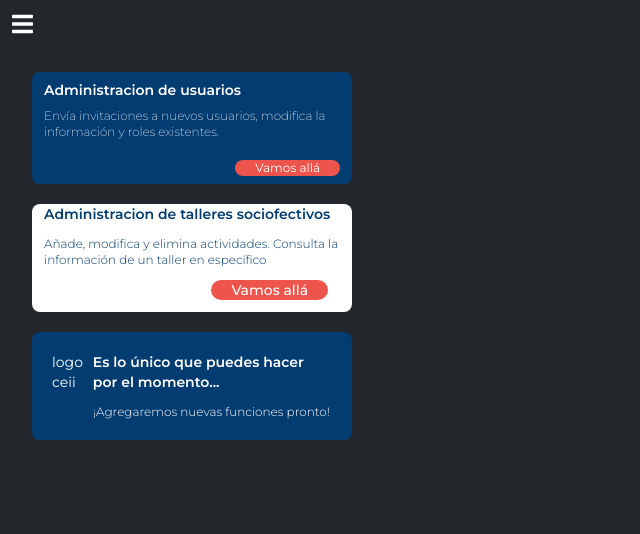
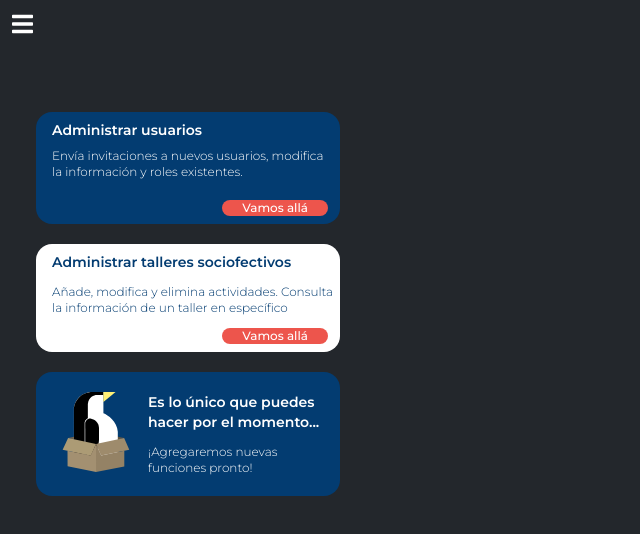
Before and after one commit to CEII/ceii.web, a Next.js app: page /cms in a window 1280 px wide. Shown: the top 534 px of the page, without its empty margins (0-640 px from the left). Built offline with nearby package versions, Linux system fonts and the light colour scheme.

Commit message:
feat: New sizes and ceii logo

```diff
--- a/pages/cms/index.tsx
+++ b/pages/cms/index.tsx
@@ -1,41 +1,45 @@
 import type { NextPage } from 'next';
 import { FontAwesomeIcon } from '@fortawesome/react-fontawesome';
-import { faBars } from '@fortawesome/free-solid-svg-icons'
+import { faBars } from '@fortawesome/free-solid-svg-icons';
 import Link from 'next/link';
+import Cmslogo from 'components/Cmslogo/Index';
 
 const Cms: NextPage = () => (
-        <div >
+    <div>
         <navar>
-                <FontAwesomeIcon icon={faBars}  className="w-10 mt-3 ml-3 text-2xl text-white"/>
+            <FontAwesomeIcon icon={faBars} className="w-10 mt-3 ml-3 text-2xl text-white" />
         </navar>
 
-            <section className="flex-col m-8 space-y-5 w-80">
+        <section className="flex-col m-7 mt-16 space-y-5 w-80 p-2">
 
-            <div className="pl-3 text-sm text-white rounded-lg bg-secondary">
-                <h2 className="pt-2 font-sans font-semibold">Administracion de usuarios</h2>
-                    <p className="pt-2 space-y-5 text-xs font-extralight"> Envía invitaciones a nuevos usuarios, modifica la información y roles existentes.</p>
+            <div className="pl-4 text-sm text-white rounded-2xl bg-secondary">
+
+                <h2 className="pt-2 font-sans font-semibold">Administrar usuarios</h2>
+                <p className="pt-2 pr-3 text-xs font-light"> Envía invitaciones a nuevos usuarios, modifica la información y roles existentes.</p>
 
                 <div className="flex justify-end pb-2 pr-3">
                     <Link href="/cms/users">
-                        <a className="pl-5 pr-5 mt-5 text-xs rounded-full bg-accent">Vamos allá</a>
+                        <a className="pl-5 pr-5 font-medium text-xs mt-5 text-white rounded-full bg-accent">Vamos allá</a>
                     </Link>
                 </div>
             </div>
 
-            <div className="pl-3 text-sm bg-white rounded-lg text-secondary">
-                <h2 className="font-sans font-semibold">Administracion de talleres sociofectivos</h2>
+            <div className="pl-4 text-sm bg-white rounded-2xl text-secondary">
+                <h2 className="pt-2 font-sans font-semibold">Administrar talleres sociofectivos</h2>
                 <p className="mt-3 text-xs font-light"> Añade, modifica y elimina actividades. Consulta la información de un taller en específico</p>
 
-                <div className="flex justify-end pr-3">
+                <div className="flex justify-end pb-2 pr-3">
                     <Link href="/cms/users">
-                        <a className="pl-5 pr-5 m-3 font-medium text-white rounded-full bg-accent">Vamos allá</a>
+                        <a className="pl-5 pr-5 font-medium  text-xs mt-3 text-white rounded-full bg-accent">Vamos allá</a>
                     </Link>
                 </div>
 
             </div>
 
-            <div className="flex p-5 text-sm text-white rounded-lg bg-secondary">
-                <div> <p>logo ceii</p></div>
+            <div className="flex p-5 text-sm text-white rounded-2xl bg-secondary">
+                <div>
+                    <Cmslogo className="w-20 h-20 mr-3 " />
+                </div>
 
                 <div>
                     <h2 className="font-sans font-semibold">Es lo único que puedes hacer por el momento...</h2>
--- /dev/null
+++ b/src/components/Cmslogo/Index.tsx
@@ -0,0 +1,21 @@
+import { ExtendedDefaultProps } from 'interfaces/props'
+import { FC } from 'react';
+
+const Cmslogo: FC<ExtendedDefaultProps> = ({ className }) => {
+return (
+    <svg className = {className} width="491" height="589" viewBox="0 0 491 589" fill="none" xmlns="http://www.w3.org/2000/svg">
+<path d="M40.1782 338.876L245.597 297V383.016L40.1782 338.876Z" fill="#70624D"/>
+<path d="M245.597 297V383.016L452.713 339.442L245.597 297Z" fill="#615542"/>
+<path d="M300 156V21.5V0H206.5C113.3 10.8 85.3333 86.1667 83 122.5V503.5C225 587.5 357.5 530.833 406 492V293C400.4 214.2 333 168.833 300 156Z" fill="white"/>
+<path d="M300 22V0H206C112 12 84.8333 87.3333 83 123.5V504C115.8 524 159.5 538 186 542.5V499C178.8 501.8 167 503.167 162 503.5V223.5C164 206.7 178.5 196.167 185.5 193V88C191.9 35.2 231.5 22 250.5 22H300Z" fill="black"/>
+<path d="M166 225.579L167 498.579C241.4 491.379 265 399.246 267.5 354.079V260.579C260.7 206.179 214.333 194.913 192 196.079C174.4 201.279 167.333 217.913 166 225.579Z" fill="black"/>
+<path d="M300 73.5V0H389.5L300 73.5Z" fill="#FFF176"/>
+<path d="M207.682 469.031L0 426.023L40.1783 338.876L245.597 383.016L207.682 469.031Z" fill="#AC9B75"/>
+<path d="M452.713 339.442L245.597 383.016L282.38 467.899L490.628 426.023L452.713 339.442Z" fill="#9E8B6C"/>
+<path d="M245.031 589L245.597 383.016L283.512 466.767L453.845 432.814V547.69L245.031 589Z" fill="#948265"/>
+<path d="M36.2168 547.124L246.162 589L245.597 383.016L205.984 467.899L35.6509 432.814L36.2168 547.124Z" fill="#A39071"/>
+</svg>
+  );
+};
+
+export default Cmslogo;
--- /dev/null
+++ b/src/interfaces/props.ts
@@ -0,0 +1,6 @@
+import { ReactNode } from 'react';
+
+export interface ExtendedDefaultProps {
+    className?: string;
+    children?: ReactNode;
+}
```
Lines whose indentation alone changed are shown as unchanged.
